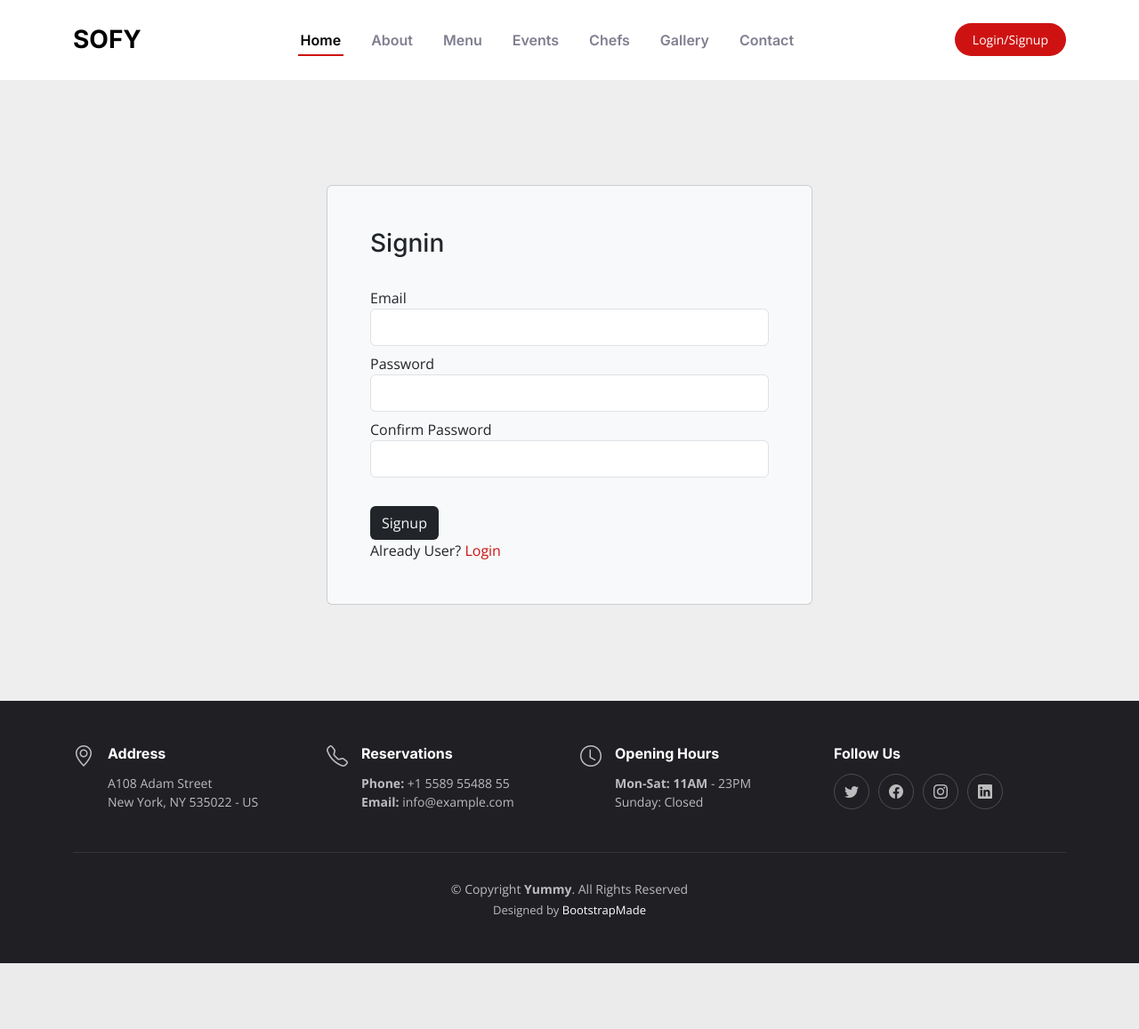
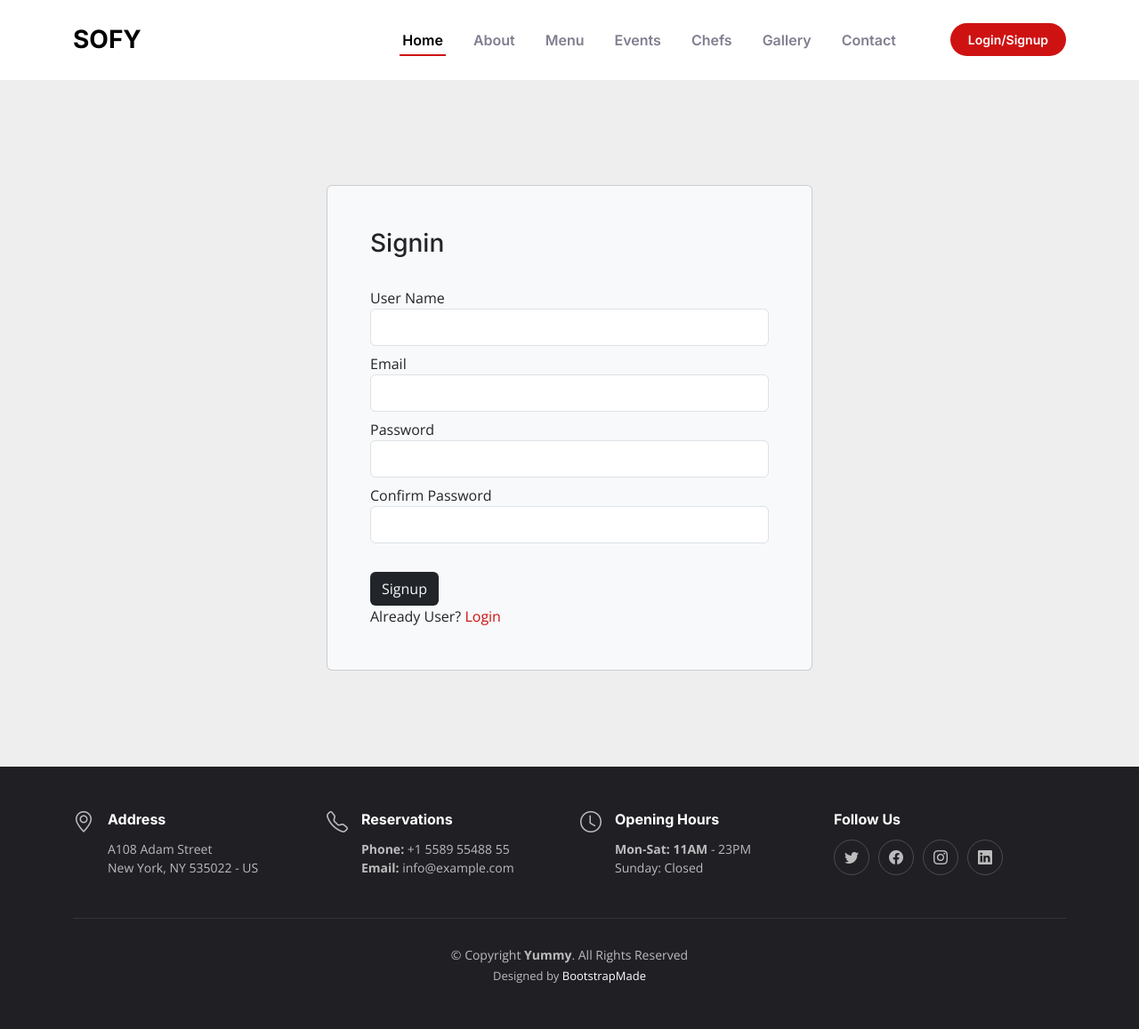
Before and after one commit to QuyetTV1991/django-project, a Django app: page /auth/signup/ in a window 1280 px wide. Shown: the whole page at 89% size. Before the commit the page ends 1083 px from the top, so only its background shows below. Run offline with Django 4.2, Linux system fonts and the light colour scheme; some libraries are stand-ins or nearby versions.

Commit message:
signup - login - logout >> done

```diff
--- a/myProject/authWeb/urls.py
+++ b/myProject/authWeb/urls.py
@@ -2,7 +2,8 @@ from django.urls import path
 from . import views
 
 urlpatterns = [
-    path("login/", views.login, name="login"),
+    path("login/", views.handledLogin, name="handledLogin"),
     path("signup/", views.signup, name="signup"),
-    path("logout/", views.logout, name="logout"),
+    path("logout/", views.handledLogout, name="handledLogout"),
+    path("activate/<uidb64>/<token>", views.ActivateAccountView.as_view(), name='activate')
 ]
--- a/myProject/authWeb/views.py
+++ b/myProject/authWeb/views.py
@@ -1,11 +1,92 @@
-from django.shortcuts import render
+from django.shortcuts import render, redirect
+from django.contrib.auth import authenticate, login, logout
+from django.contrib import messages
+from django.contrib.auth.models import User
+from django.views.generic import View
+from django.db.models import Q
+from django.template.loader import render_to_string
+from django.utils.http import urlsafe_base64_decode, urlsafe_base64_encode
+from .utils import generate_token, TokenGenerator
+from django.utils.encoding import force_bytes, force_str
+from django.core.mail import EmailMessage
+from django.conf import settings
 
 # Create your views here.
-def login(request):
+def handledLogin(request):
+    if request.method == "POST":
+        username = request.POST['username']
+        password = request.POST['password1']
+
+        user = authenticate(request, username=username, password=password)
+
+        if user is not None:
+            login(request, user)
+            messages.success(request, "Login Success")
+            return redirect('index')
+
+        else:
+            messages.error(request, "Invalid Credential")
+            return redirect('login')
+
     return render(request, 'myWebsite/login.html')
 
+
+def handledLogout(request):
+    logout(request)
+    messages.success(request, "Logout Success")
+
+    return redirect('index')
+
+
 def signup(request):
+    if request.method == "POST":
+        username = request.POST['username']
+        email = request.POST['email']
+        password1 = request.POST['password1']
+        password2 = request.POST['password2']
+
+        if password1 != password2:
+            messages.warning(request, "Password is not matching")
+            return redirect('signup')
+
+        try:
+            if User.objects.get(Q(username=username) | Q(email=email)):
+                messages.warning(request, "User/Email was taken already")
+                return redirect('signup')
+        except Exception as indentifier:
+            pass
+
+        user = User.objects.create_user(username, email, password1)
+        user.is_active = False
+        user.save()
+
+        email_subject = 'Activate Your Account'
+        mail_content = render_to_string('myWebsite/activate.html', {
+            'user': user,
+            'domain': 'https://localhost:8000', # consider to use correct domain
+            'uid': urlsafe_base64_encode(force_bytes(user.pk)),
+            'token': generate_token.make_token(user)
+        })
+        email_message = EmailMessage(
+            email_subject, mail_content, settings.EMAIL_HOST_USER, [email]
+        )
+        email_message.send()
+        messages.success(request, "An email to verify was sent to your email")
+
+        return redirect('handledLogin')
+
     return render(request, 'myWebsite/signup.html')
 
-def logout(request):
-    pass
+class ActivateAccountView(View):
+    def get(self, request, uidb64, token):
+        try:
+            uid=force_str(urlsafe_base64_decode(uidb64))
+            user=User.objects.get(pk=uid)
+        except Exception as indentifier:
+            user=None
+        if user is not None and generate_token.check_token(user, token):
+            user.is_active = True
+            user.save()
+            messages.info(request, "Account Activated Successfully")
+            return redirect('handledLogin')
+        return render(request, 'myWebsite/activatefail.html')
--- /dev/null
+++ b/myProject/requirements.txt
@@ -0,0 +1,5 @@
+asgiref==3.7.2
+Django==4.2.5
+six==1.16.0
+sqlparse==0.4.4
+typing_extensions==4.8.0
--- a/myProject/static/assets/css/main.css
+++ b/myProject/static/assets/css/main.css
@@ -315,6 +315,7 @@ section {
     display: flex;
     list-style: none;
     align-items: center;
+    text-align: center;
   }
 
   .navbar li {
@@ -475,6 +476,11 @@ section {
     overflow-y: auto;
     transition: 0.3s;
     z-index: 9998;
+    display: flex;
+    flex-direction: column;
+    flex-wrap: nowrap;
+    align-items: center;
+    list-style: none;
   }
 
   .navbar a,
@@ -1522,6 +1528,7 @@ section {
   color: #fff;
   background: var(--color-primary);
   box-shadow: 0 8px 28px rgba(206, 18, 18, 0.2);
+  justify-content: center;
 }
 
 .hero .btn-book-a-table:hover {
@@ -1653,3 +1660,14 @@ section {
 .footer .credits a {
   color: #fff;
 }
+
+/* Custom CSS */
+.custom-nav {
+  display: flex;
+  justify-content: flex-end;
+}
+
+.custom-nav li a{
+  justify-content: flex-end;
+  margin-left: 0px;
+}
--- /dev/null
+++ b/myProject/templates/myWebsite/activatefail.html
@@ -0,0 +1 @@
+<h3>Something wents wrong</h3>
--- a/myProject/templates/myWebsite/base.html
+++ b/myProject/templates/myWebsite/base.html
@@ -20,7 +20,9 @@
   <!-- Google Fonts -->
   <link rel="preconnect" href="https://fonts.googleapis.com">
   <link rel="preconnect" href="https://fonts.gstatic.com" crossorigin>
-  <link href="https://fonts.googleapis.com/css2?family=Open+Sans:ital,wght@0,300;0,400;0,500;0,600;0,700;1,300;1,400;1,600;1,700&family=Amatic+SC:ital,wght@0,300;0,400;0,500;0,600;0,700;1,300;1,400;1,500;1,600;1,700&family=Inter:ital,wght@0,300;0,400;0,500;0,600;0,700;1,300;1,400;1,500;1,600;1,700&display=swap" rel="stylesheet">
+  <link
+    href="https://fonts.googleapis.com/css2?family=Open+Sans:ital,wght@0,300;0,400;0,500;0,600;0,700;1,300;1,400;1,600;1,700&family=Amatic+SC:ital,wght@0,300;0,400;0,500;0,600;0,700;1,300;1,400;1,500;1,600;1,700&family=Inter:ital,wght@0,300;0,400;0,500;0,600;0,700;1,300;1,400;1,500;1,600;1,700&display=swap"
+    rel="stylesheet">
 
   <!-- Vendor CSS Files -->
   <link href='{% static "assets/vendor/bootstrap/css/bootstrap.min.css" %}' rel="stylesheet">
@@ -62,11 +64,27 @@
           <li><a href="#chefs">Chefs</a></li>
           <li><a href="#gallery">Gallery</a></li>
           <li><a href="#contact">Contact</a></li>
+
+          {% if request.user.is_authenticated %}
+
+          <li class="dropdown">
+            <a class="dropdown-toggle" href="#" role="button" data-bs-toggle="dropdown" aria-expanded="false">My Profile</a>
+            <ul class="dropdown-menu">
+              <li><a class="dropdown-item" href="#">{{user.first_name}}</a></li>
+              <li><a class="dropdown-item" href="{% url 'handledLogout' %}">Logout</a></li>
+            </ul>
+          </li>
+
+          {% else %}
+          <li>
+            <a class="btn-book-a-table" href="{% url 'handledLogin' %}">Login/Signup</a>
+          </li>
+
+          {% endif %}
         </ul>
       </nav>
       <!-- .navbar -->
 
-      <a class="btn-book-a-table" href="{% url 'login' %}">Login/Signup</a>
       <i class="mobile-nav-toggle mobile-nav-show bi bi-list"></i>
       <i class="mobile-nav-toggle mobile-nav-hide d-none bi bi-x"></i>
 
@@ -159,7 +177,8 @@
   </footer><!-- End Footer -->
   <!-- End Footer -->
 
-  <a href="#" class="scroll-top d-flex align-items-center justify-content-center"><i class="bi bi-arrow-up-short"></i></a>
+  <a href="#" class="scroll-top d-flex align-items-center justify-content-center"><i
+      class="bi bi-arrow-up-short"></i></a>
 
   <div id="preloader"></div>
 
--- a/myProject/templates/myWebsite/login.html
+++ b/myProject/templates/myWebsite/login.html
@@ -24,10 +24,11 @@
                         {% csrf_token %}
                         <br>
 
-                        <label for="email">Email</label>
+                        <label for="username">User Name</label>
                         <div class="form-group">
-                            <input type="email" class="form-control p-2 mb-2" id="email" name="email" required>
+                            <input type="text" class="form-control p-2 mb-2" id="username" name="username" required>
                         </div>
+
                         <label for="password1">Password</label>
                         <div class="form-group">
                             <input type="password" class="form-control p-2 mb-2" id="password1" name="password1"
--- a/myProject/templates/myWebsite/signup.html
+++ b/myProject/templates/myWebsite/signup.html
@@ -24,6 +24,10 @@
                         {% csrf_token %}
                         <br>
 
+                        <label for="username">User Name</label>
+                        <div class="form-group">
+                            <input type="text" class="form-control p-2 mb-2" id="username" name="username" required>
+                        </div>
                         <label for="email">Email</label>
                         <div class="form-group">
                             <input type="email" class="form-control p-2 mb-2" id="email" name="email" required>
@@ -42,7 +46,7 @@
 
                         <button type="submit" class="btn bg-dark text-light">Signup</button>
                         <br>
-                        Already User? <a href="{% url 'login' %}">Login</a>
+                        Already User? <a href="{% url 'handledLogin' %}">Login</a>
                     </form>
                 </div>
             </div>
```
Also changed, not shown: myProject/authWeb/utils.py (added, +7 -0 lines), myProject/myProject/settings.py (+10 -0 lines), myProject/templates/myWebsite/activate.html (added, +8 -0 lines), myProject/templates/myWebsite/index.html (+173 -75 lines), myProject/db.sqlite3.
